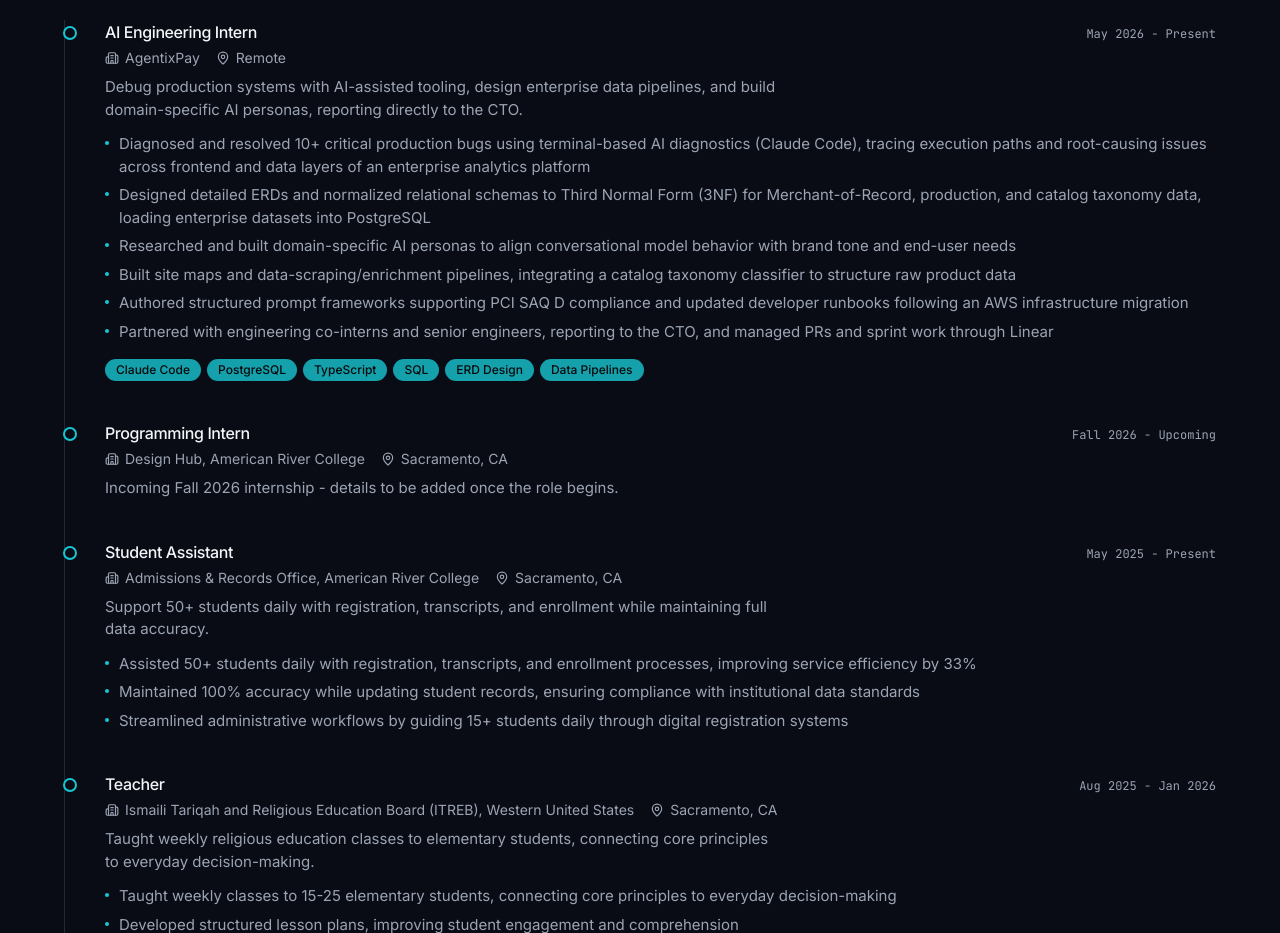
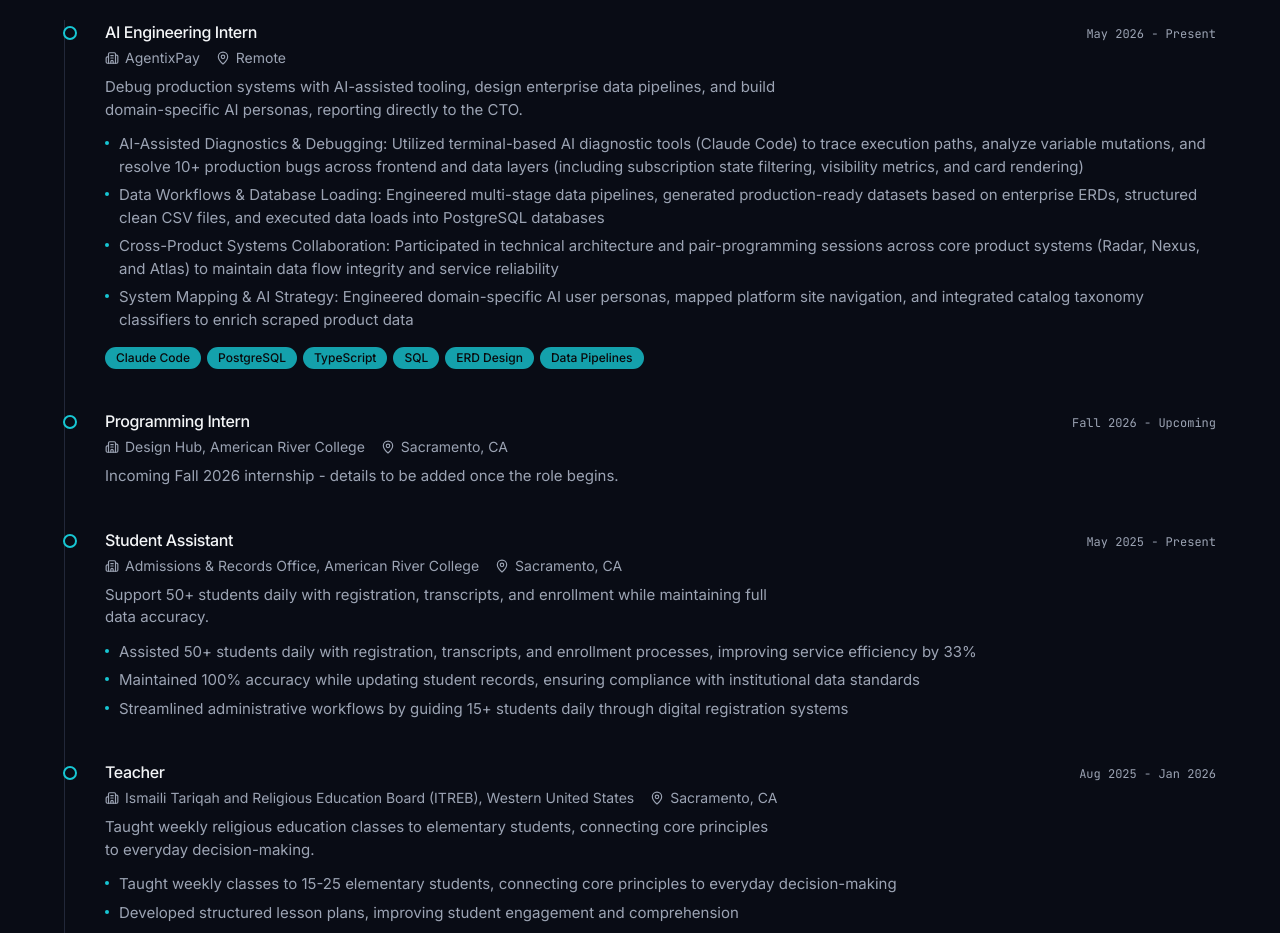
Before and after one commit to shabana-qasemi/shabana-qasemi.github.io, a Next.js app: page / in a window 1280 px wide. Shown: the part 1620-2553 px from the top of the page. Built offline with nearby package versions, Linux system fonts and the light colour scheme; a web font is replaced by a local one.

Commit message:
Update AgentixPay internship bullets with more specific detail

```diff
--- a/data/portfolio.ts
+++ b/data/portfolio.ts
@@ -241,12 +241,10 @@
     summary:
       "Debug production systems with AI-assisted tooling, design enterprise data pipelines, and build domain-specific AI personas, reporting directly to the CTO.",
     bullets: [
-      "Diagnosed and resolved 10+ critical production bugs using terminal-based AI diagnostics (Claude Code), tracing execution paths and root-causing issues across frontend and data layers of an enterprise analytics platform",
-      "Designed detailed ERDs and normalized relational schemas to Third Normal Form (3NF) for Merchant-of-Record, production, and catalog taxonomy data, loading enterprise datasets into PostgreSQL",
-      "Researched and built domain-specific AI personas to align conversational model behavior with brand tone and end-user needs",
-      "Built site maps and data-scraping/enrichment pipelines, integrating a catalog taxonomy classifier to structure raw product data",
-      "Authored structured prompt frameworks supporting PCI SAQ D compliance and updated developer runbooks following an AWS infrastructure migration",
-      "Partnered with engineering co-interns and senior engineers, reporting to the CTO, and managed PRs and sprint work through Linear",
+      "AI-Assisted Diagnostics & Debugging: Utilized terminal-based AI diagnostic tools (Claude Code) to trace execution paths, analyze variable mutations, and resolve 10+ production bugs across frontend and data layers (including subscription state filtering, visibility metrics, and card rendering)",
+      "Data Workflows & Database Loading: Engineered multi-stage data pipelines, generated production-ready datasets based on enterprise ERDs, structured clean CSV files, and executed data loads into PostgreSQL databases",
+      "Cross-Product Systems Collaboration: Participated in technical architecture and pair-programming sessions across core product systems (Radar, Nexus, and Atlas) to maintain data flow integrity and service reliability",
+      "System Mapping & AI Strategy: Engineered domain-specific AI user personas, mapped platform site navigation, and integrated catalog taxonomy classifiers to enrich scraped product data",
     ],
     tech: ["Claude Code", "PostgreSQL", "TypeScript", "SQL", "ERD Design", "Data Pipelines"],
   },
```
